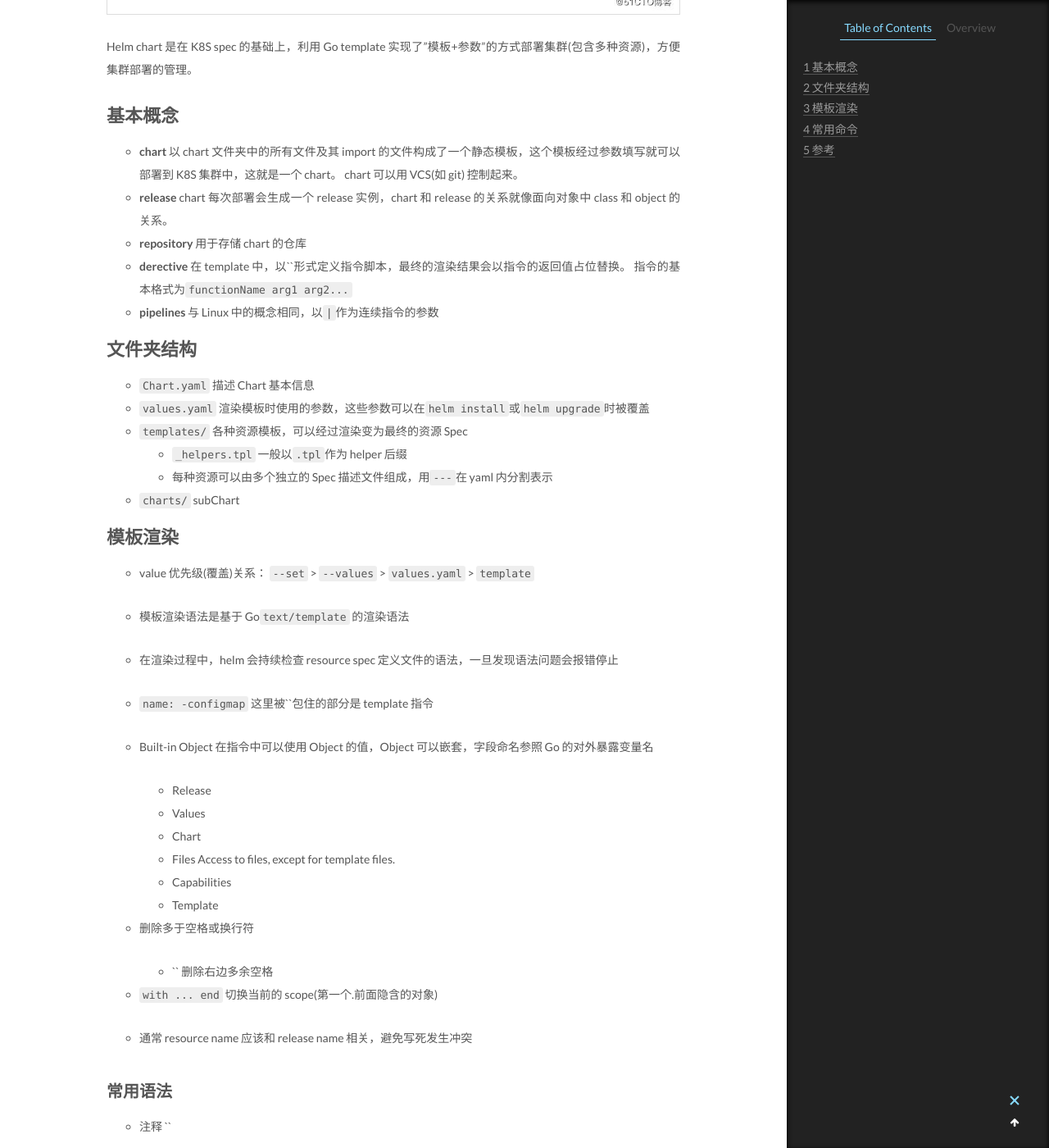
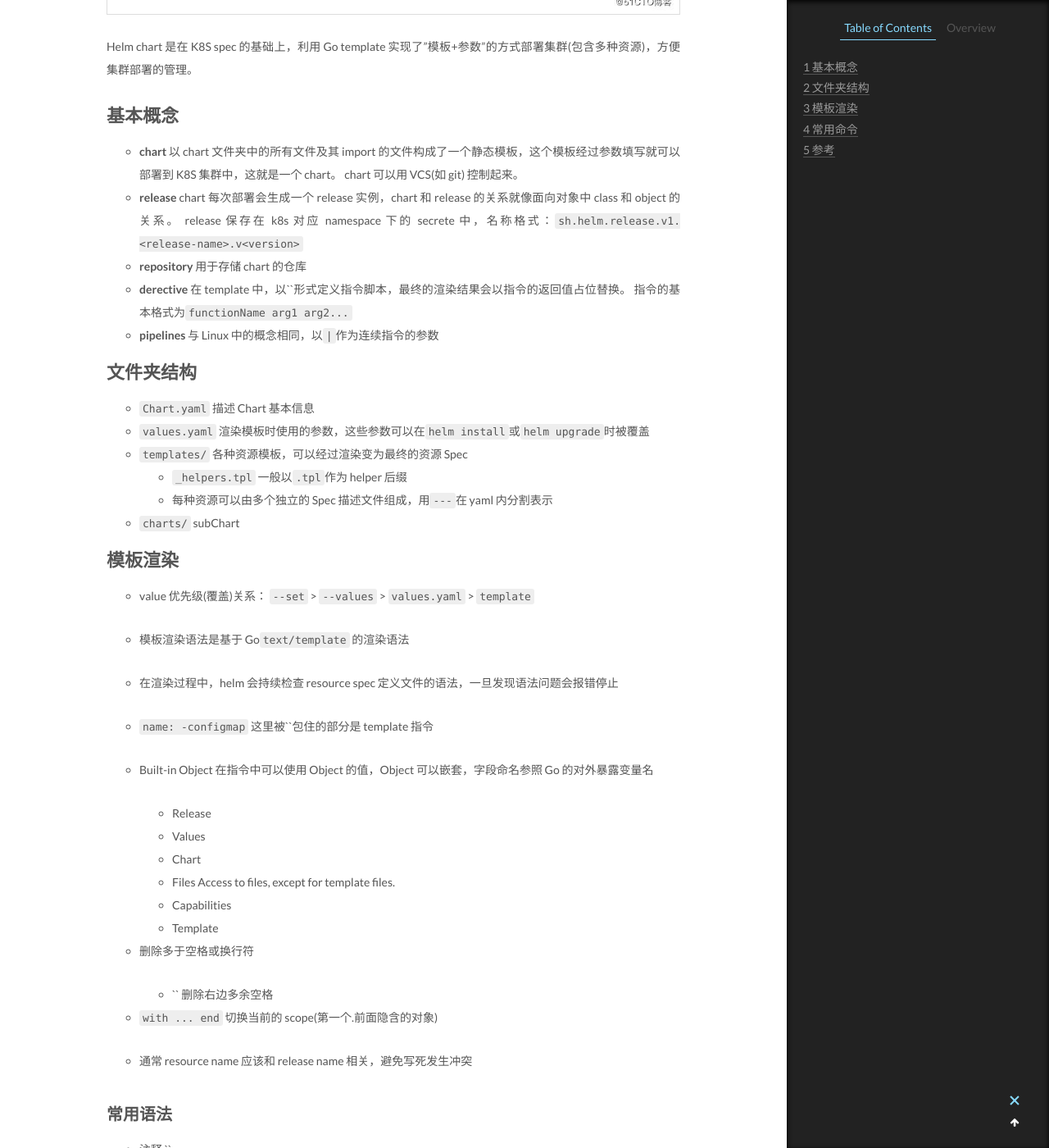
Before and after one commit to CodeHunter2006/CodeHunter2006.github.io, a Jekyll site: the page built from _posts/2021-12-27-Helm_Basic.md, in a window 1280 px wide and 1400 px high, scrolled down 952 px. Shown: the whole window at 82% size. Built offline with Jekyll 4.4.1, drawn with Linux system fonts in a browser that asks for light colours; some of the changed text lies outside the part shown.

Commit message:
doc: add contents

```diff
--- a/_posts/2021-12-27-Helm_Basic.md
+++ b/_posts/2021-12-27-Helm_Basic.md
@@ -16,6 +16,7 @@
   chart 可以用 VCS(如 git) 控制起来。
 - **release**
   chart 每次部署会生成一个 release 实例，chart 和 release 的关系就像面向对象中 class 和 object 的关系。
+  release 保存在 k8s 对应 namespace 下的 secrete 中，名称格式：`sh.helm.release.v1.<release-name>.v<version>`
 - **repository**
   用于存储 chart 的仓库
 - **derective**
@@ -114,6 +115,9 @@
 
 # 常用命令
 
+- `helm list`
+  查看已安装的 chart
+
 - `helm get manifest helmName`
   显示 helmChart 清单，显示结果以`---`分割 yaml 文件。
 
```
Also changed, not shown: _posts/2021-10-08-Kubernetes_Concepts.md (+8 -0 lines), _posts/2021-10-10-Kubernetes_Command.md (+7 -1 lines).
